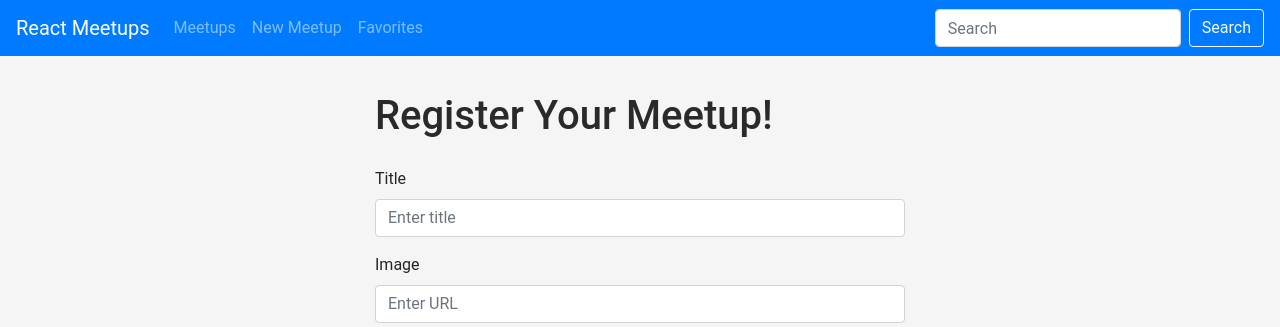
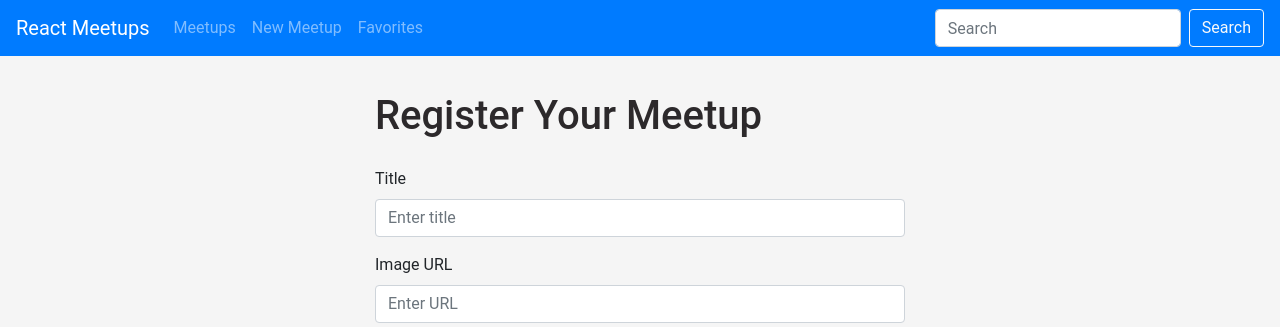
Before and after one commit to brandonwie/react-refresher, a React (Create React App) app: page /new-meetup in a window 1280 px wide. Shown: the top 327 px of the page. Built offline with nearby package versions, Linux system fonts and the light colour scheme.

Commit message:
fix(NewMeetupForm): add \'controlId\'

```diff
--- a/src/components/meetups/MeetupList.tsx
+++ b/src/components/meetups/MeetupList.tsx
@@ -1,14 +1,13 @@
-import { Container } from 'react-bootstrap';
 import { DUMMY_DATA } from '../../pages/dummy-data';
 import { MeetupItem } from './MeetupItem';
 
 export const MeetupList: React.FC = (): JSX.Element => {
   return (
-    <Container className='meetup-list-container'>
+    <>
       <h1>All Meetups</h1>
       {DUMMY_DATA.map((data) => {
         return <MeetupItem key={data.id} {...data} />;
       })}
-    </Container>
+    </>
   );
 };
--- a/src/components/meetups/NewMeetupForm.tsx
+++ b/src/components/meetups/NewMeetupForm.tsx
@@ -5,7 +5,12 @@ import { Form, Button } from 'react-bootstrap';
 
 const schema = Yup.object().shape({
   title: Yup.string().min(1).max(255).required(),
-  image: Yup.string().required(),
+  image: Yup.string()
+    .matches(
+      /(https?:\/\/.*\.(?:png|jpg))/i,
+      'the url must be ending with jpg or png'
+    )
+    .required(),
   address: Yup.string().min(1).max(255).required(),
   description: Yup.string().min(15).max(255).required(),
 });
@@ -13,14 +18,21 @@ const schema = Yup.object().shape({
 const NewMeetupForm: React.FC = (): JSX.Element => {
   return (
     <>
+      <h1>Register Your Meetup</h1>
       <Formik
-        initialValues={{ title: '', image: '', address: '', description: '' }}
+        initialValues={{
+          title: '',
+          imageUrl: '',
+          address: '',
+          description: '',
+        }}
         validationSchema={schema}
         onSubmit={(values, { setSubmitting }) => {
           setSubmitting(true);
 
           setTimeout(() => {
             alert(JSON.stringify(values, null, 2));
+            console.log(values);
             setSubmitting(false);
           }, 2000);
         }}
@@ -36,7 +48,7 @@ const NewMeetupForm: React.FC = (): JSX.Element => {
           /* and other goodies */
         }) => (
           <Form noValidate onSubmit={handleSubmit}>
-            <Form.Group>
+            <Form.Group controlId='meetup-form__title'>
               <Form.Label>Title</Form.Label>
               <Form.Control
                 type='text'
@@ -57,28 +69,28 @@ const NewMeetupForm: React.FC = (): JSX.Element => {
               </Form.Control.Feedback>
             </Form.Group>
 
-            <Form.Group>
-              <Form.Label>Image</Form.Label>
+            <Form.Group controlId='meetup-form__image-url'>
+              <Form.Label>Image URL</Form.Label>
               <Form.Control
                 type='url'
-                name='image'
+                name='imageUrl'
                 placeholder='Enter URL'
-                value={values.image}
+                value={values.imageUrl}
                 onBlur={handleBlur}
                 onChange={handleChange}
-                isValid={touched.image && !errors.image}
-                isInvalid={touched.image && !!errors.image}
+                isValid={touched.imageUrl && !errors.imageUrl}
+                isInvalid={touched.imageUrl && !!errors.imageUrl}
                 required
               />
               <Form.Control.Feedback type='valid'>
                 Looks good!
               </Form.Control.Feedback>
               <Form.Control.Feedback type='invalid'>
-                {errors.image}
+                {errors.imageUrl}
               </Form.Control.Feedback>
             </Form.Group>
 
-            <Form.Group>
+            <Form.Group controlId='meetup-form__address'>
               <Form.Label>Address</Form.Label>
               <Form.Control
                 type='text'
@@ -99,7 +111,7 @@ const NewMeetupForm: React.FC = (): JSX.Element => {
               </Form.Control.Feedback>
             </Form.Group>
 
-            <Form.Group>
+            <Form.Group controlId='meetup-form__description'>
               <Form.Label>Description</Form.Label>
               <Form.Control
                 as='textarea'
@@ -120,7 +132,7 @@ const NewMeetupForm: React.FC = (): JSX.Element => {
               </Form.Control.Feedback>
             </Form.Group>
             <Button type='submit' disabled={isSubmitting}>
-              Submit
+              {isSubmitting ? 'Uploading…' : 'Submit'}
             </Button>
           </Form>
         )}
--- a/src/pages/AllMeetups.tsx
+++ b/src/pages/AllMeetups.tsx
@@ -4,7 +4,9 @@ import { MeetupList } from '../components/meetups/MeetupList';
 const AllMeetups: React.FC = (): JSX.Element => {
   return (
     <section>
-      <MeetupList />
+      <Container className='meetup-list-container'>
+        <MeetupList />
+      </Container>
     </section>
   );
 };
--- a/src/pages/NewMeetup.tsx
+++ b/src/pages/NewMeetup.tsx
@@ -5,7 +5,6 @@ const NewMeetupPage: React.FC = (): JSX.Element => {
   return (
     <section>
       <Container className='form-container'>
-        <h1>Register Your Meetup!</h1>
         <NewMeetupForm />
       </Container>
     </section>
```
